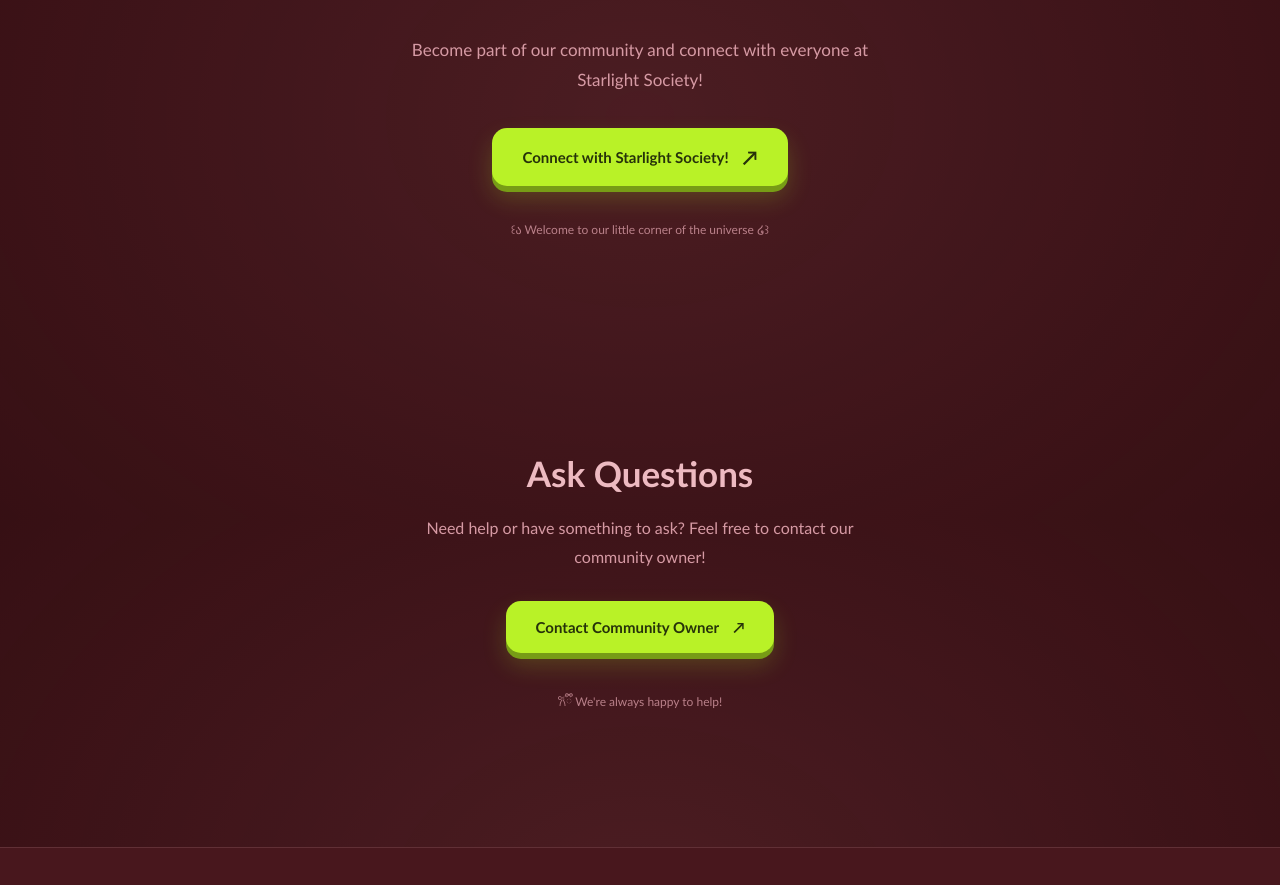
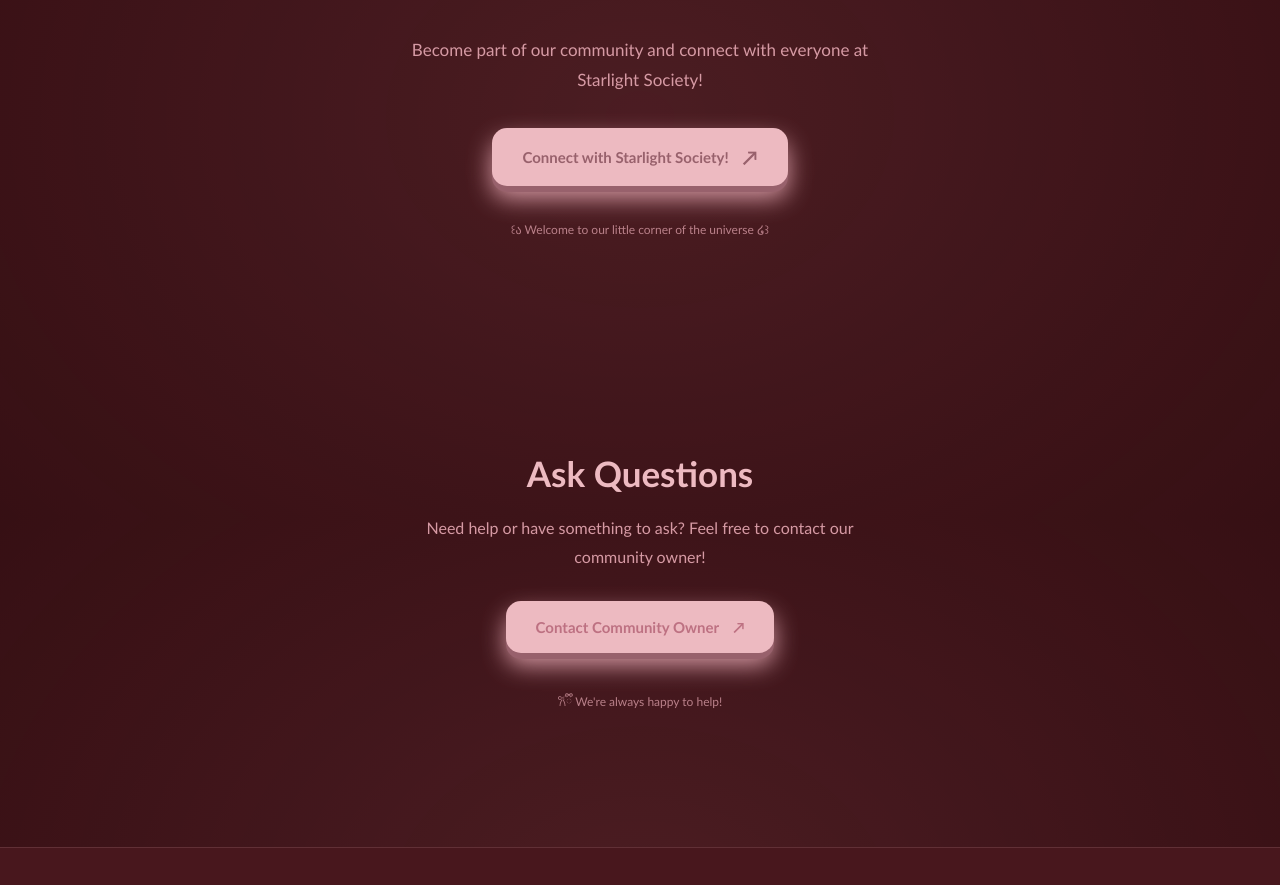
Before and after one commit to up0h/up0h.github.io, a plain HTML site: page slsociety/index.html in a window 1280 px wide. Shown: the part 1083-1968 px from the top of the page. Drawn offline with Linux system fonts and the light colour scheme.

Commit message:
Update button styles with new colors and shadows

```diff
--- a/slsociety/style.css
+++ b/slsociety/style.css
@@ -348,16 +348,16 @@ nav {
     padding: 17px 30px;
     border-radius: 15px;
 
-    background: #B9F227;
-    color: #26320A;
+    background: var(--light);
+    color: #98616C;
 
     font-size: 15px;
     font-weight: 900;
     text-decoration: none;
 
     box-shadow:
-        0 6px 0 #779C16,
-        0 12px 25px rgba(185, 242, 39, .2);
+        0 6px 0 #98616C,
+        0 12px 25px #D69AA4;
 
     transition: transform .25s, box-shadow .25s;
 }
@@ -369,13 +369,13 @@ nav {
 .community-button:hover {
     transform: translateY(-4px);
     box-shadow:
-        0 10px 0 #779C16,
-        0 18px 30px rgba(185, 242, 39, .3);
+        0 10px 0 #98616C,
+        0 18px 30px #D69AA4;
 }
 
 .community-button:active {
     transform: translateY(4px);
-    box-shadow: 0 2px 0 #779C16;
+    box-shadow: 0 2px 0 #DB7189;
 }
 
 .community-footer {
@@ -610,16 +610,16 @@ html {
     padding: 17px 30px;
     border-radius: 15px;
 
-    background: #B9F227;
-    color: #26320A;
+    background: #EDBAC1;
+    color: #bd7182;
 
     font-size: 15px;
     font-weight: 900;
     text-decoration: none;
 
     box-shadow:
-        0 6px 0 #779C16,
-        0 12px 25px rgba(185, 242, 39, .2);
+        0 6px 0 #98616C,
+        0 12px 25px #D69AA4;
 
     transition: transform .25s, box-shadow .25s;
 }
@@ -627,13 +627,13 @@ html {
 .support-button:hover {
     transform: translateY(-4px);
     box-shadow:
-        0 10px 0 #779C16,
-        0 18px 30px rgba(185, 242, 39, .3);
+        0 10px 0 #98616C,
+        0 18px 30px #D69AA4;
 }
 
 .support-button:active {
     transform: translateY(4px);
-    box-shadow: 0 2px 0 #779C16;
+    box-shadow: 0 2px 0 #b35b72;
 }
 
 .support-footer {
```
